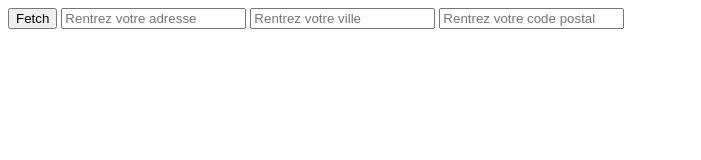
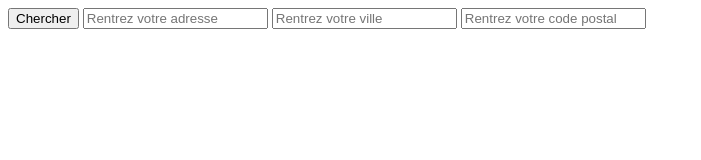
Before and after one commit to Karen160/tp-opensource, a plain HTML site: page src/index.html in a window 1280 px wide. Shown: the whole page, without its empty margins (0-701 px from the left). Drawn offline with Linux system fonts and the light colour scheme.

```diff
--- a/src/index.html
+++ b/src/index.html
@@ -10,7 +10,7 @@
     <div style="display: none;" id="errorDiv">
         <h2 id="errorMessage"></h2>
     </div>
-    <button id="fetch-button">Fetch</button>
+    <button id="fetch-button">Chercher</button>
     <input type="text" placeholder="Rentrez votre adresse" id="address-input">
     <input type="text" placeholder="Rentrez votre ville" id="city-input">
     <input type="number" placeholder="Rentrez votre code postal" id="code-input">
```
Also changed, not shown: src/main.js (+18 -4 lines).
